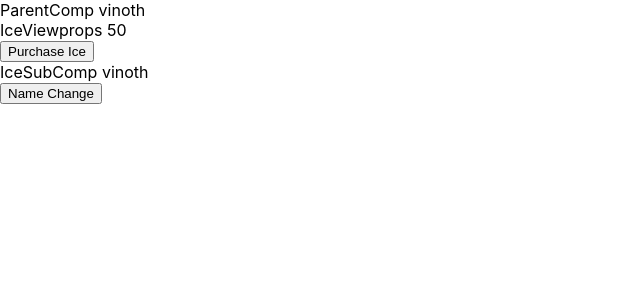
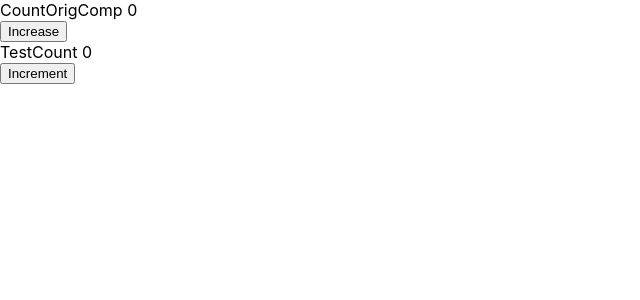
Before and after one commit to Vmadhavan2310/react_typescript, a React (Create React App) app: page / in a window 1280 px wide. Shown: the top 300 px of the page, without its empty margins (0-640 px from the left). Built offline with nearby package versions, Linux system fonts and the light colour scheme.

Commit message:
HOC Typescript

```diff
--- a/src/App.tsx
+++ b/src/App.tsx
@@ -22,6 +22,9 @@ import HookProps from './Components/New Notes/HookProps';
 import NewReducerHook from './Components/New Notes/NewReducerHook';
 import FormComp from './Components/New Notes/FormComp';
 import ParentComp from './Components/New Notes/UseCallback/ParentComp';
+import PortalComp from './Components/New Notes/PortalComp';
+import CountOrigComp from './Components/New Notes/HOC/CountOrigComp';
+import TestCount from './Components/New Notes/HOC/TestCount';
 function App() {
   const person={
     firstName:"Bruce",
@@ -73,7 +76,10 @@ function App() {
       {/* <HookProps/> */}
       {/* <NewReducerHook/> */}
       {/* <FormComp/> */}
-      <ParentComp/>
+      {/* <ParentComp/> */}
+      {/* <PortalComp/> */}
+      <CountOrigComp/>
+      <TestCount/>
      </div>
   );
 }
--- /dev/null
+++ b/src/Components/New Notes/HOC/CountOrigComp.tsx
@@ -0,0 +1,19 @@
+import React from 'react'
+import CounterComps from './CounterComps'
+export type countProps={
+    countVal:{
+        count:number
+    }
+    countIncrease:(num:number)=>void
+}
+function CountOrigComp(props:countProps) {
+    const {countVal,countIncrease}=props
+  return (
+    <>
+    <div>CountOrigComp {countVal.count}</div>
+    <button onClick={()=>countIncrease(5)}>Increase</button>
+    </>
+  )
+}
+
+export default CounterComps(CountOrigComp)
--- /dev/null
+++ b/src/Components/New Notes/HOC/CounterComps.tsx
@@ -0,0 +1,21 @@
+import React, { useState } from 'react'
+
+function CounterComps(OriginalComp:React.ElementType) {
+    function NewComp(){
+        const [countVal,setCountVal]=useState({
+            count:0
+        })
+
+        const countIncrease=(num:number)=>{
+            setCountVal(prev=>({
+                count:prev.count+num
+            }))
+        }
+        return <OriginalComp countVal={countVal} countIncrease={countIncrease}/>
+    }
+
+  return NewComp
+
+}
+
+export default CounterComps
--- /dev/null
+++ b/src/Components/New Notes/HOC/TestCount.tsx
@@ -0,0 +1,15 @@
+import React from 'react'
+import { countProps } from './CountOrigComp'
+import CounterComps from './CounterComps'
+
+function TestCount(props:countProps) {
+    const {countVal,countIncrease}=props
+  return (
+    <>
+    <div>TestCount {countVal.count}</div>
+    <button onClick={()=>countIncrease(10)}>Increment</button>
+    </>
+  )
+}
+
+export default CounterComps(TestCount)
```
